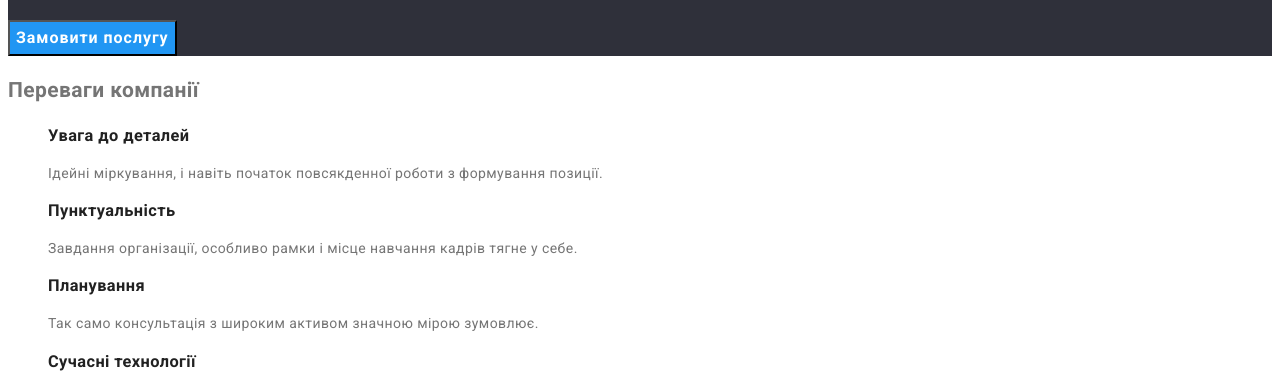
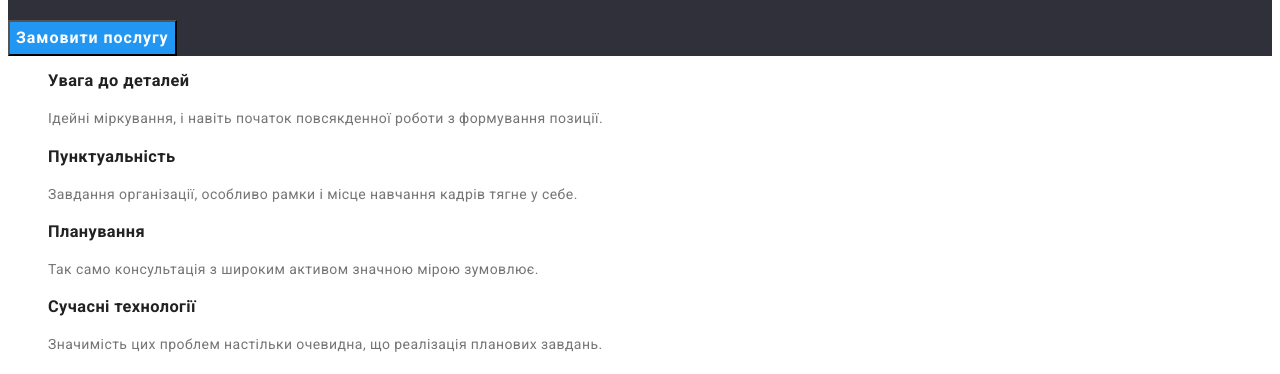
Before and after one commit to OlgaUkrainets/goit-markup-hw-02, a plain HTML site: page index.html in a window 1280 px wide. Shown: the part 264-638 px from the top of the page. Drawn offline with Linux system fonts and the light colour scheme.

Commit message:
adds pointer

```diff
--- a/css/styles.css
+++ b/css/styles.css
@@ -85,12 +85,26 @@ body {
   line-height: 1.89;
   text-align: Center;
   letter-spacing: 0.06em;
+  cursor: pointer;
 }
 .hero-button:hover,
 .hero-button:focus {
   background-color: var(--secondary-accent-color);
 }
 /* section Preference */
+
+.visually-hidden {
+  position: absolute;
+  white-space: nowrap;
+  width: 1px;
+  height: 1px;
+  overflow: hidden;
+  border: 0;
+  padding: 0;
+  clip: rect(0 0 0 0);
+  clip-path: inset(50%);
+  margin: -1px;
+}
 
 .section-pref {
   line-height: 1.71;
@@ -108,7 +122,7 @@ body {
 .section-title {
   font-size: 36px;
   line-height: 1.67;
-  text-align: Center;
+  text-align: center;
 }
 
 /* section team */
@@ -161,6 +175,7 @@ body {
   font-size: 16px;
   line-height: 1.18;
   letter-spacing: 0.03em;
+  cursor: pointer;
 }
 .inert-button:hover,
 .inert-button:focus {
@@ -176,6 +191,7 @@ body {
   font-size: 16px;
   line-height: 1.18;
   letter-spacing: 0.03em;
+  cursor: pointer;
 }
 /* Portfolio gallery */
 .gallery-title {
--- a/index.html
+++ b/index.html
@@ -47,7 +47,7 @@
       </section>
 
       <section class="section-pref">
-        <h2>Переваги компанії</h2>
+        <h2 class="visually-hidden">Переваги компанії</h2>
         <!--Приховати, тільки для читалки-->
         <ul class="list">
           <li>
```
Also changed, not shown: portfolio.html (+1 -1 lines).
